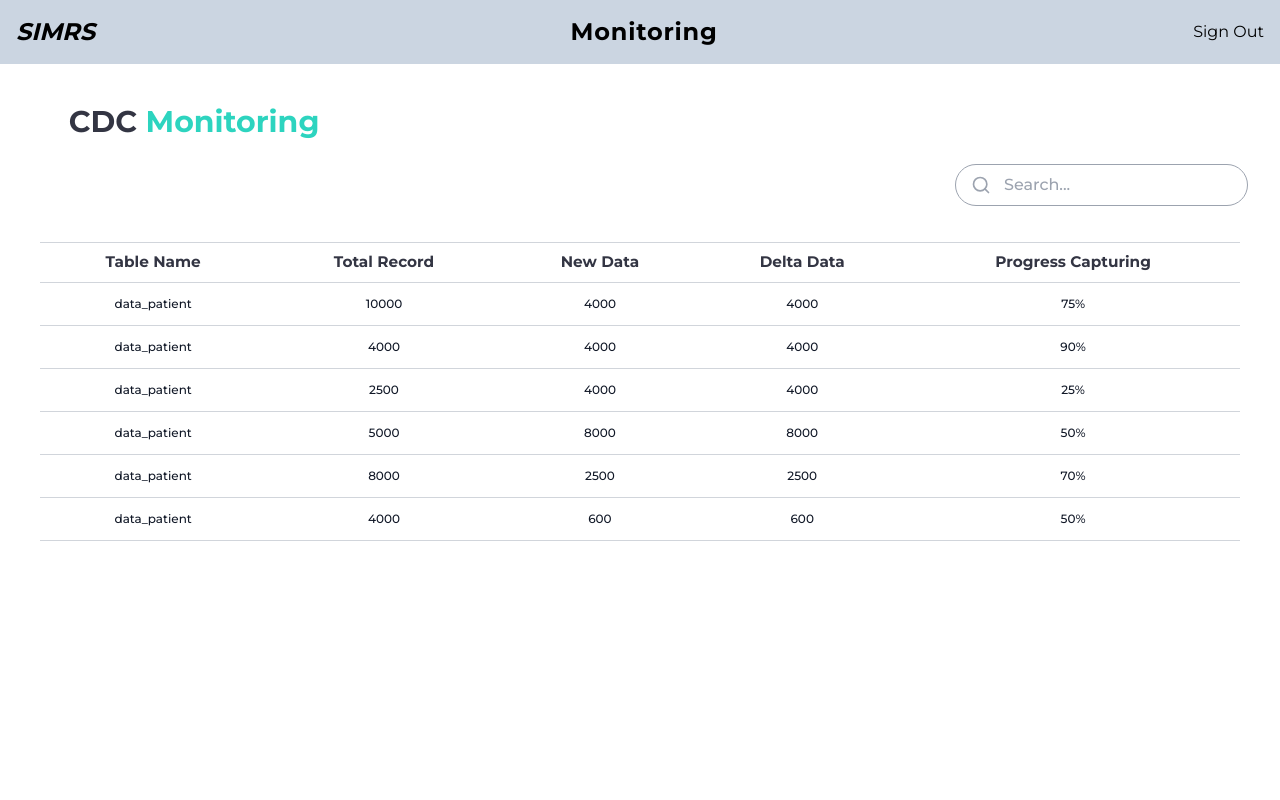
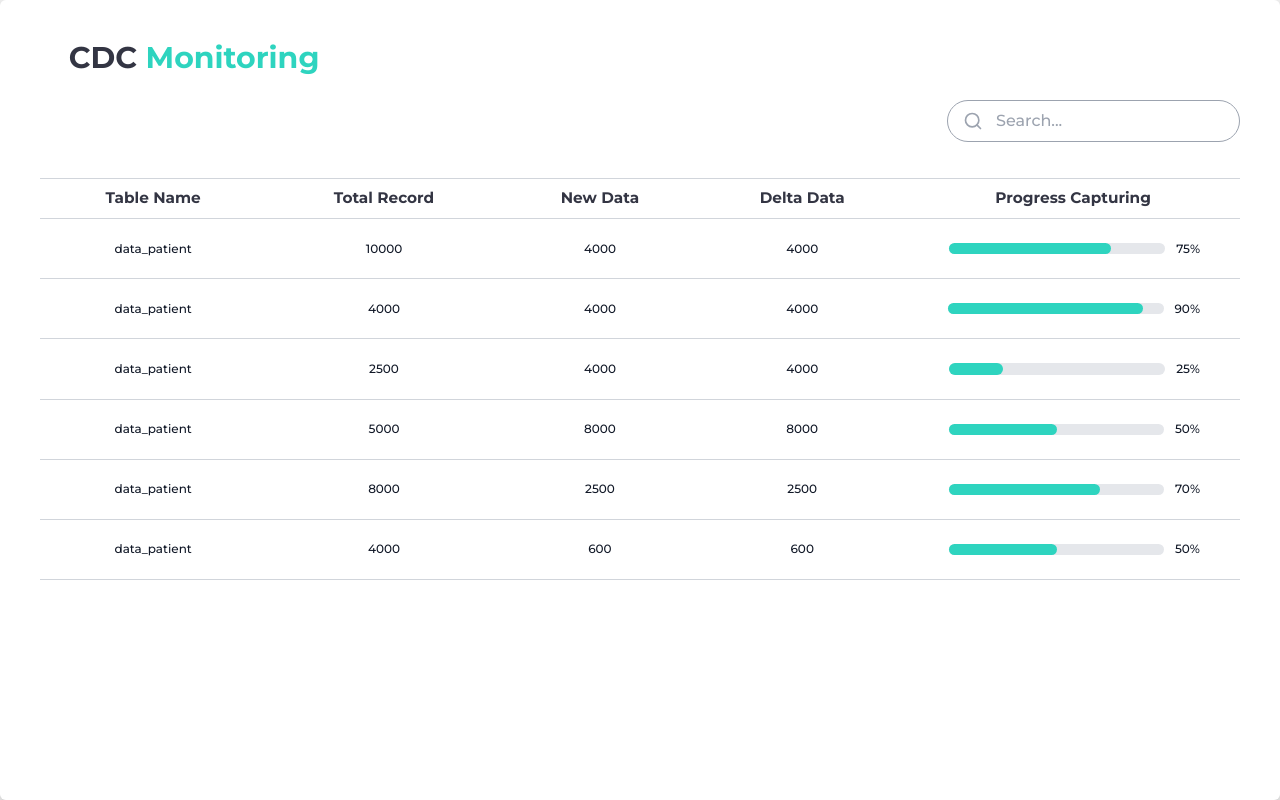
Before and after one commit to CP-4-Data-Integration-SIMRS/DatInt-FE, a Next.js app: page /monitoring in a window 1280 px wide. Built offline with nearby package versions, Linux system fonts and the light colour scheme.

Commit message:
feat: Add progress bar on monitoring page

```diff
--- /dev/null
+++ b/components/ProgressBar.jsx
@@ -0,0 +1,15 @@
+const ProgressBar = ({ progress }) => {
+  return (
+    <div className="flex items-center justify-center">
+      <div className="h-[0.7rem] my-3 bg-gray-200 rounded-full w-[85%] mx-auto relative">
+        <div
+          className="h-full bg-[#2ED4BF] transition-all rounded-full duration-300"
+          style={{ width: `${progress}%` }}
+        ></div>
+      </div>
+      <div className="ml-2">{Math.floor(progress)}%</div>
+    </div>
+  );
+};
+
+export default ProgressBar;
--- a/components/SearchBar.jsx
+++ b/components/SearchBar.jsx
@@ -1,16 +1,22 @@
 import React from "react";
+import { useState } from "react";
 import { Search } from "react-feather";
 
 const Searchbar = () => {
+  const [isInputFocused, setIsInputFocused] = useState(false);
   return (
     <div className="w-full relative">
       <div className="absolute top-[50%] transform translate-y-[-50%] left-4 text-gray-400">
-        <Search className="h-5 w-5" />
+        <Search
+          className={`h-5 w-5 ${isInputFocused ? "text-[#2ED4BF]" : ""}`}
+        />
       </div>
       <input
         type="text"
         className="w-full sm:flex-1 px-12 py-2 placeholder-gray-400 bg-[#fff] rounded-full font-medium border border-gray-400 focus:outline-none focus:ring-[#2ED4BF] text-gray-950 focus:border-[#2ED4BF]"
         placeholder="Search..."
+        onFocus={() => setIsInputFocused(true)}
+        onBlur={() => setIsInputFocused(false)}
       />
     </div>
   );
--- a/components/TableData.jsx
+++ b/components/TableData.jsx
@@ -1,5 +1,5 @@
-import React from "react";
-import { useState } from "react";
+import { useState, useEffect } from "react";
+import ProgressBar from "./ProgressBar";
 
 const TableData = () => {
   const data = [
@@ -46,6 +46,23 @@ const TableData = () => {
       progressCapt: "50%",
     },
   ];
+
+  const [progressData, setProgressData] = useState(data);
+
+  const simulateCapturing = () => {
+    setProgressData((prevData) =>
+      prevData.map((item) => {
+        const current = parseInt(item.newData);
+        const total = parseInt(item.totalRecord);
+        const progress = (current / total) * 100;
+        return {
+          ...item,
+          progressCapt: `${progress.toFixed(2)}%`,
+        };
+      })
+    );
+  };
+
   return (
     <div>
       <div className="px-10 pb-6 pt-4 relative overflow-x-auto overflow-y-auto min-h-[20rem]">
@@ -53,21 +70,21 @@ const TableData = () => {
           className="w-full my-5 border-collapse table-auto text-center text-gray-800 rounded-lg"
           id="table-data"
         >
-          <thead className="bg-white text-[15.3px] text-[#333543] border-b border-t border-gray-300">
+          <thead className="text-[15.3px] text-[#333543] border-b border-t border-gray-300">
             <tr>
-              <th scope="col" className="px-4 py-2">
+              <th scope="col" className="px-4 py-2 min-w-[138px] lg:min-w-0">
                 Table Name
               </th>
-              <th scope="col" className="px-4 py-2">
+              <th scope="col" className="px-4 py-2 min-w-[138px] lg:min-w-0">
                 Total Record
               </th>
-              <th scope="col" className="px-4 py-2">
+              <th scope="col" className="px-4 py-2 min-w-[138px] lg:min-w-0">
                 New Data
               </th>
-              <th scope="col" className="px-4 py-2">
+              <th scope="col" className="px-4 py-2 min-w-[138px] lg:min-w-0">
                 Delta Data
               </th>
-              <th scope="col" className="px-4 py-2">
+              <th scope="col" className="px-4 py-2 min-w-[300px] lg:min-w-0">
                 Progress Capturing
               </th>
             </tr>
@@ -82,7 +99,10 @@ const TableData = () => {
                 <td className="px-4 py-3">{item.totalRecord}</td>
                 <td className="px-4 py-3">{item.newData}</td>
                 <td className="px-4 py-3">{item.deltaData}</td>
-                <td className="px-4 py-3">{item.progressCapt}</td>
+                {/* <td className="px-4 py-3">{item.progressCapt}</td> */}
+                <td className="px-10 py-3">
+                  <ProgressBar progress={parseFloat(item.progressCapt)} />
+                </td>
               </tr>
             ))}
           </tbody>
--- a/components/TableLog.jsx
+++ b/components/TableLog.jsx
@@ -45,6 +45,15 @@ const TableLog = () => {
       dbName: "database5",
       tableName: "data_patient",
       recordId: "4512",
+      createdAt: "25/05/23 09:30:00",
+      status: "Failed",
+    },
+    {
+      dateTime: "21/07/2023, 21:06PM",
+      healthcare: "RS Edelweiss",
+      dbName: "database6",
+      tableName: "data_patient",
+      recordId: "1764",
       createdAt: "25/05/23 09:30:00",
       status: "Failed",
     },
--- a/pages/monitoring.js
+++ b/pages/monitoring.js
@@ -5,19 +5,17 @@ import Searchbar from "@/components/SearchBar";
 
 const MonitoringPage = () => {
   return (
-    <div className="h-screen bg-white">
-      <Navbar />
+    <div className="h-screen bg-[#fff] rounded-md drop-shadow-lg ">
+      {/* <Navbar /> */}
       <h1 className="px-6 pt-10 text-3xl font-bold ml-[1.8rem] sm:ml-[2.8rem] mb-6 text-[#333543]">
-        CDC <span className="text-teal-400">Monitoring</span>
+        CDC <span className="text-[#2ED4BF]">Monitoring</span>
       </h1>
       <div className="w-full flex justify-end">
-        <div className="w-84 px-8">
+        <div className="w-84 px-10">
           <Searchbar />
         </div>
       </div>
-      <div>
-        <TableData />
-      </div>
+      <TableData />
     </div>
   );
 };
```
